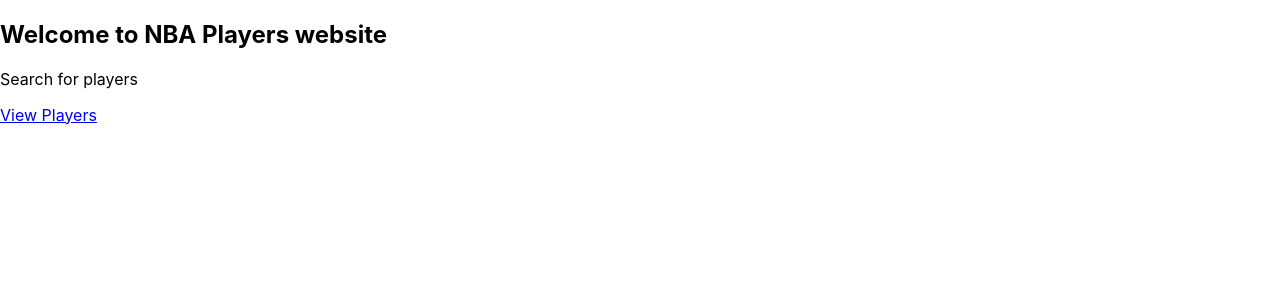
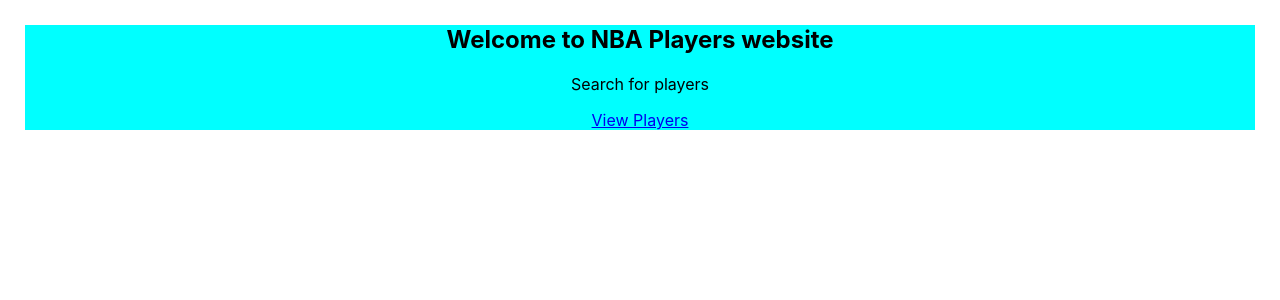
Before and after one commit to Sercantugba/mod2-project, a React (Create React App) app: page / in a window 1280 px wide. Shown: the top 300 px of the page. Built offline with nearby package versions, Linux system fonts and the light colour scheme.

Commit message:
working on app.js file

```diff
--- a/src/App.css
+++ b/src/App.css
@@ -1,5 +1,7 @@
-.button{
+div{
   text-align: center;
+  background-color: aqua;
+  margin: 25px;
 }
 
 .App {
```
